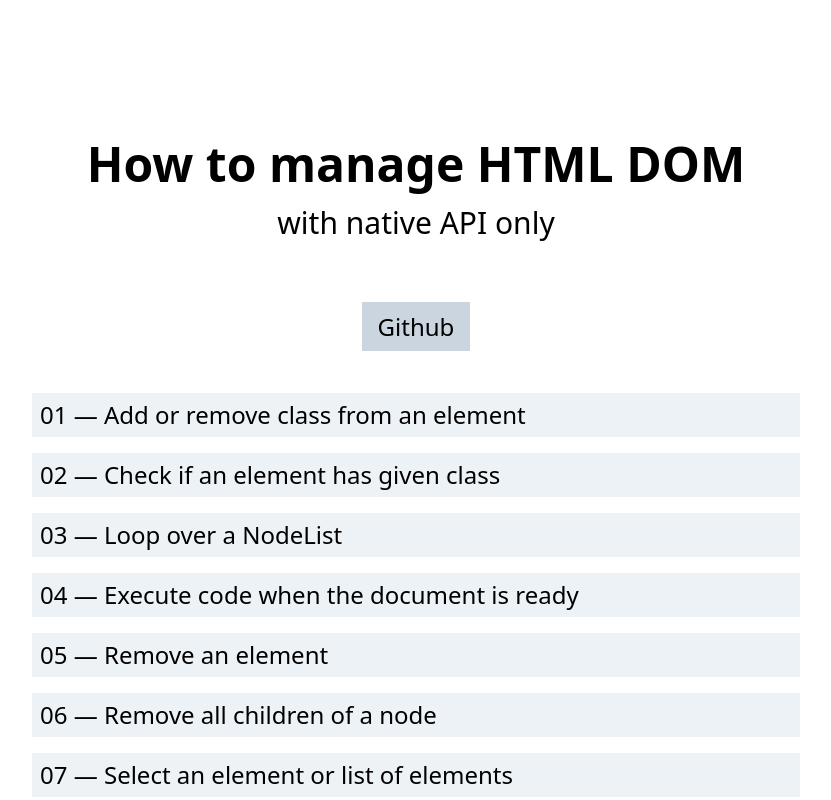
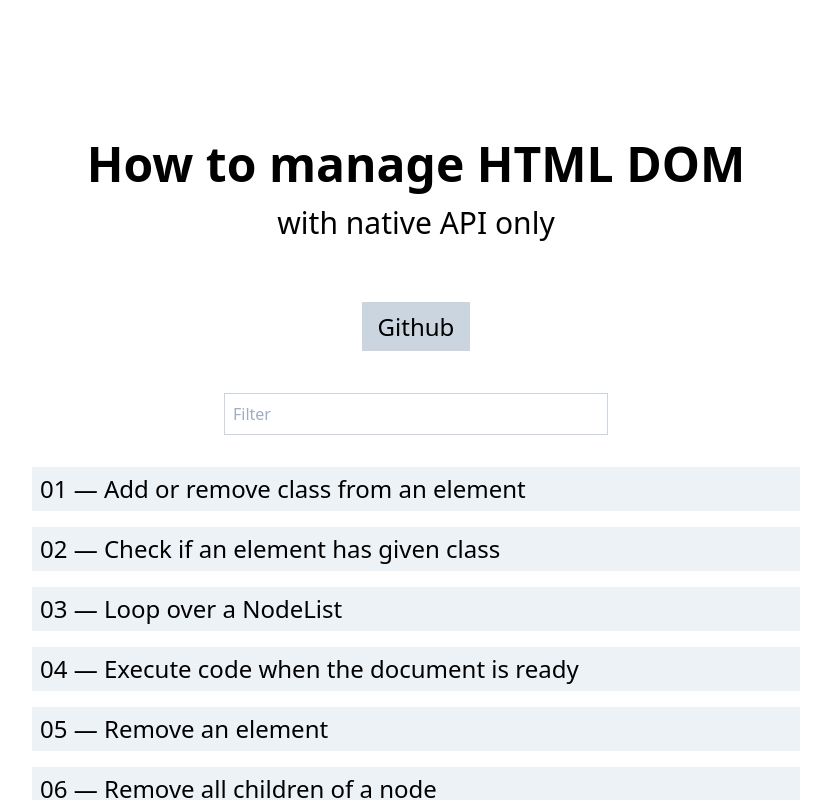
Before and after one commit to phuocng/html-dom, a React app: page / in a window 1280 px wide. Shown: the top 800 px of the page, without its empty margins (224-1055 px from the left). Built offline with nearby package versions, Linux system fonts and the light colour scheme.

Commit message:
Add filter component

```diff
--- /dev/null
+++ b/client/components/Filter.tsx
@@ -0,0 +1,57 @@
+import React, { useState } from 'react';
+import { Link } from 'react-router-dom';
+
+import TaskMetaList from '../constants/TaskMetaList';
+
+const Filter: React.FC<{}> = () => {
+    const [keyword, setKeyword] = useState('');
+    const onChange = (e: React.ChangeEvent<HTMLInputElement>) => setKeyword(e.target.value);
+    const tasks = keyword
+                ? TaskMetaList.filter((v) => v.title.toLowerCase().includes(keyword.toLowerCase()))
+                : [];
+
+    return (
+        <div className='w-full relative'>
+            <div className='border border-gray-400'>
+                <input
+                    className='border-none w-full p-2'
+                    placeholder='Filter'
+                    onChange={onChange}
+                />
+            </div>
+            {keyword && tasks.length === 0 && (
+                <div className='absolute left-0 w-full bg-white border-l border-r border-b border-gray-400 p-2'>
+                    Not found
+                </div>
+            )}
+            {keyword && tasks.length > 0 && (
+                <div
+                    className='absolute left-0 w-full bg-white border-l border-r border-gray-400 overflow-auto'
+                    style={{ maxHeight: '300px' }}
+                >
+                    <ul>
+                    {
+                        tasks.map((task) => {
+                            return (
+                                <li
+                                    key={task.slug}
+                                    className='border-b border-gray-400 hover:bg-gray-200 p-2 truncate'
+                                >
+                                    <Link
+                                        to={`/${task.slug}`}
+                                        title={task.title}
+                                    >
+                                        {task.title}
+                                    </Link>
+                                </li>
+                            );
+                        })
+                    }
+                    </ul>
+                </div>
+            )}
+        </div>
+    );
+};
+
+export default Filter;
--- a/client/pages/HomePage.tsx
+++ b/client/pages/HomePage.tsx
@@ -2,6 +2,7 @@ import React from 'react';
 import { Helmet } from 'react-helmet';
 import { Link } from 'react-router-dom';
 
+import Filter from '../components/Filter';
 import TaskMetaList from '../constants/TaskMetaList';
 import Layout from './Layout';
 
@@ -28,6 +29,10 @@ const HomePage = () => {
                 </a>
             </div>
 
+            <div className='ml-auto mr-auto w-1/2 mb-8'>
+                <Filter />
+            </div>
+
             <div className='ml-auto mr-auto max-w-4xl'>
                 <ul>
                 {
--- a/client/pages/TaskLayout.tsx
+++ b/client/pages/TaskLayout.tsx
@@ -2,6 +2,7 @@ import React from 'react';
 import { Link } from 'react-router-dom';
 import { Helmet } from 'react-helmet';
 
+import Filter from '../components/Filter';
 import TaskMetaList, { TaskMeta } from '../constants/TaskMetaList';
 import Layout from './Layout';
 
@@ -42,6 +43,10 @@ const TaskLayout: React.FC<TaskLayoutProps> = ({ children, task }) => {
                 </a>
             </div>
 
+            <div className='ml-auto mr-auto w-1/2 mb-8'>
+                <Filter />
+            </div>
+
             <div className='mb-4'>
                 {children}
             </div>
```
